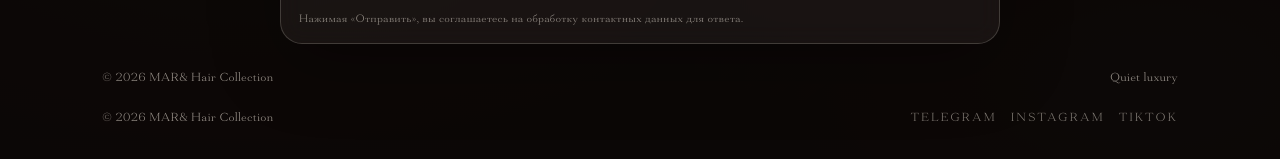
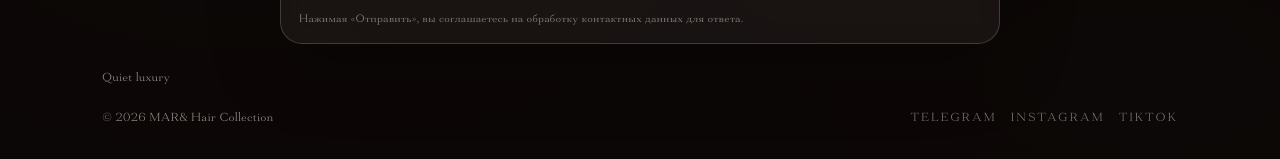
Before and after one commit to AlexShcherb1173/MAR-Cosmetic, a React (Vite) app: page / in a window 1280 px wide. Shown: the part 2479-2638 px from the top of the page. Built offline with nearby package versions, Linux system fonts and the light colour scheme.

Commit message:
init project

```diff
--- a/src/components/Footer.jsx
+++ b/src/components/Footer.jsx
@@ -108,8 +108,7 @@ export default function Footer() {
                 </div>
 
                 <div className="footerBottom">
-                    <span>© {new Date().getFullYear()} MAR& Hair Collection</span>
-                    <span>Quiet luxury</span>
+                     <span>Quiet luxury</span>
                 </div>
                 <div className="footerBottom">
                     <span>© {new Date().getFullYear()} MAR& Hair Collection</span>
```
